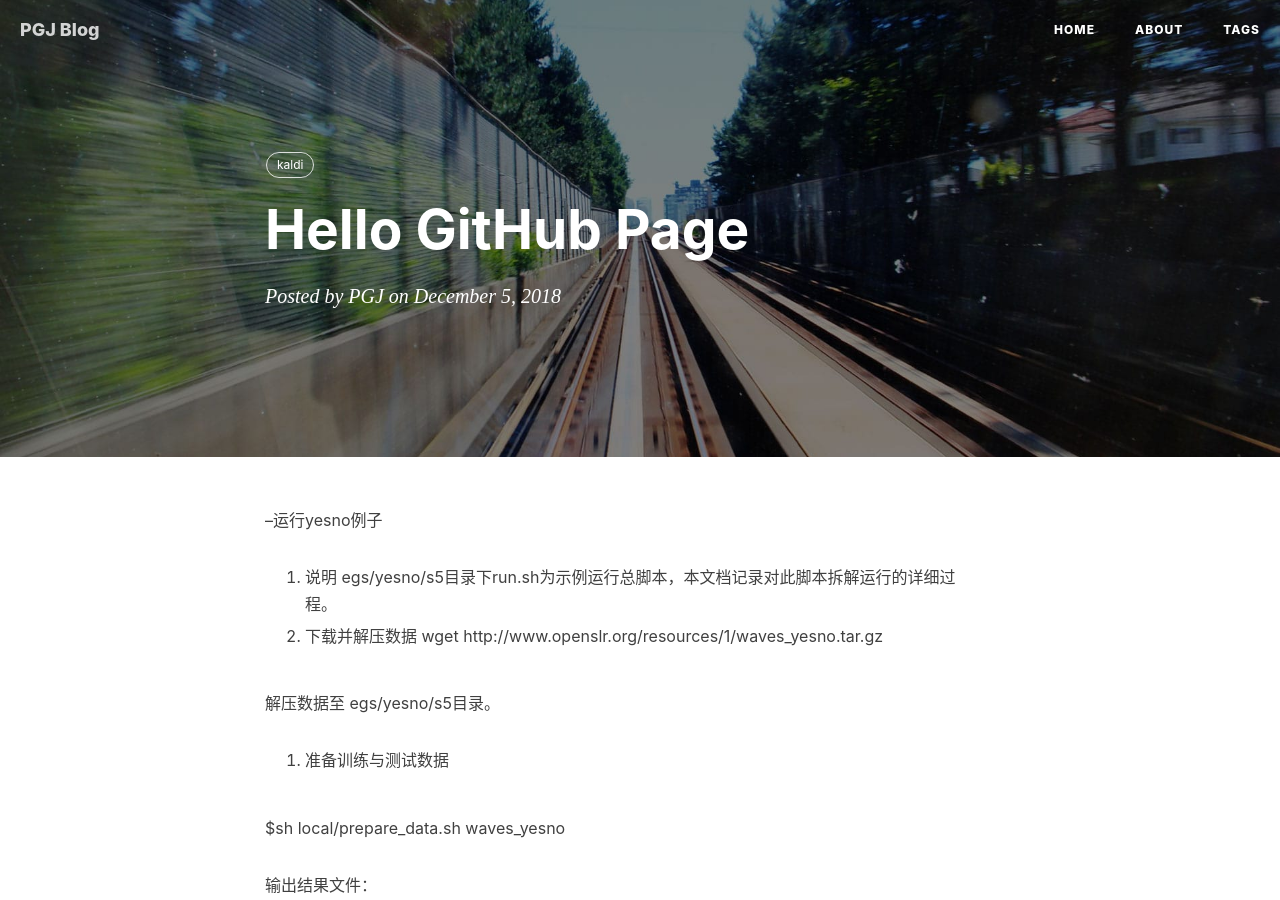
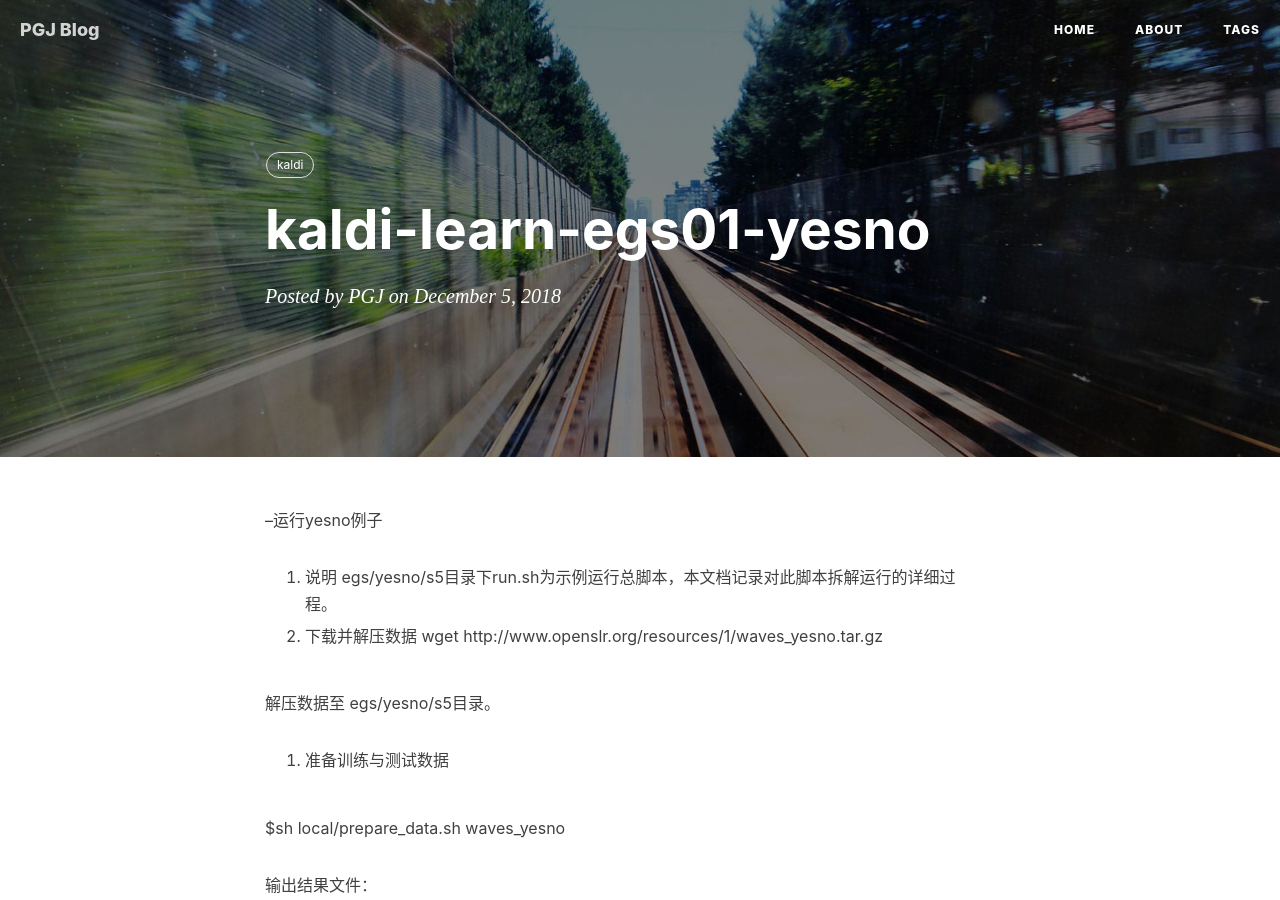
Before and after one commit to cddypang/cddypang.github.io, a Jekyll site: the page built from _posts/2018-12-05-kaldi-learn-egs01-yesno.md, in a window 1280 px wide and 900 px high. Built offline with Jekyll 4.4.1, drawn with Linux system fonts in a browser that asks for light colours; nearby versions of some CDN libraries; comment, search, counter and statistics services are not loaded.

Commit message:
Update 2018-12-05-kaldi-learn-egs01-yesno.md

```diff
--- a/_posts/2018-12-05-kaldi-learn-egs01-yesno.md
+++ b/_posts/2018-12-05-kaldi-learn-egs01-yesno.md
@@ -1,6 +1,6 @@
 ---
 layout:     post
-title:      Hello GitHub Page
+title:      kaldi-learn-egs01-yesno
 subtitle:    ""
 date:       2018-12-05
 author:     PGJ
```
